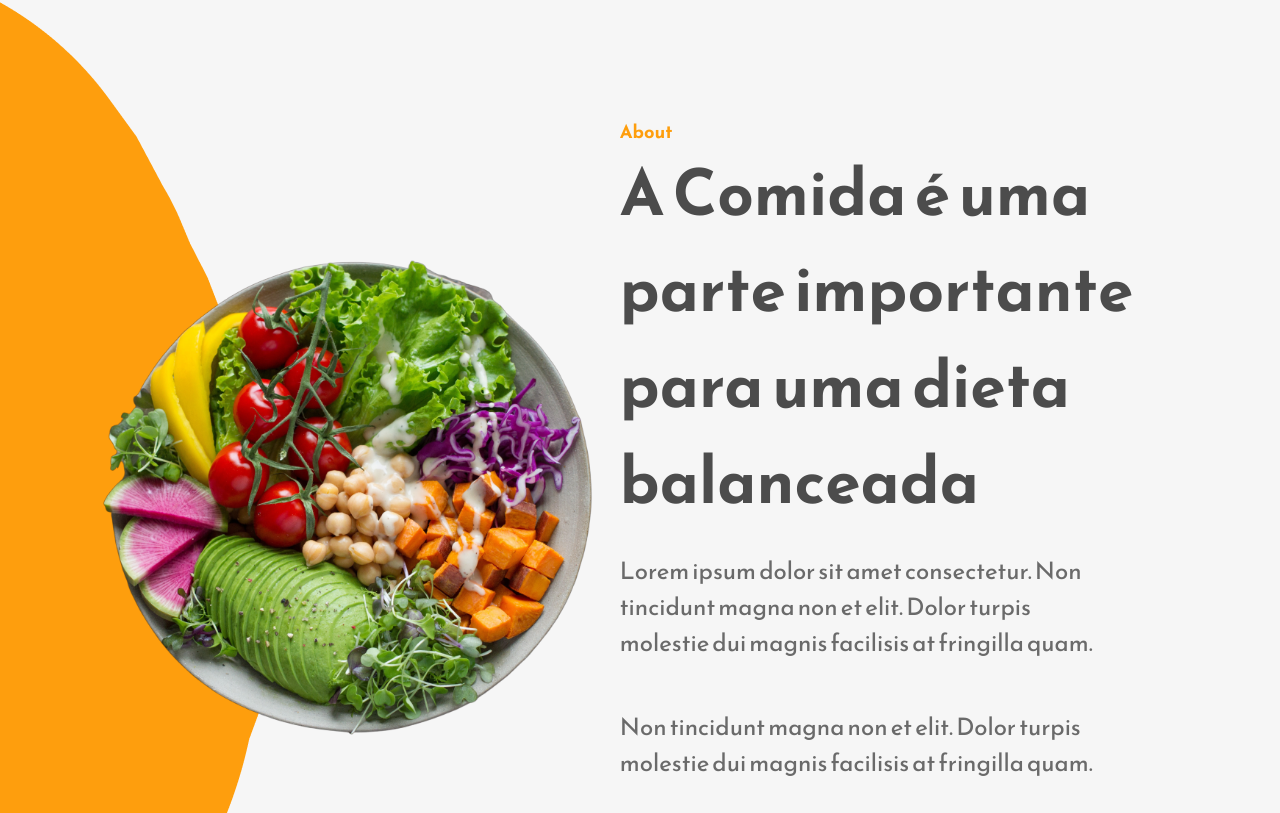
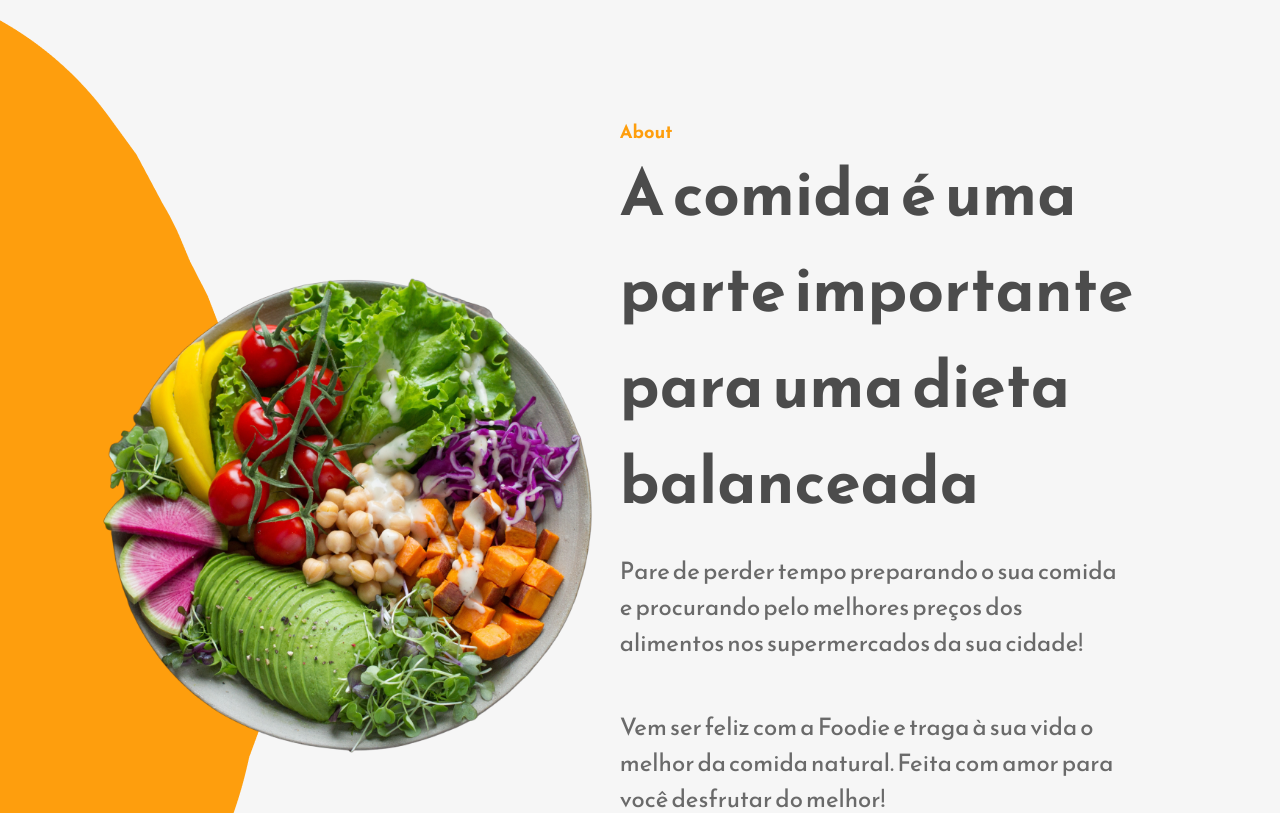
Before and after one commit to gabrielAraujoUni9/Projeto-website, a React (Create React App) app: page / in a window 1280 px wide. Shown: the part 907-1720 px from the top of the page. Built offline with nearby package versions, Linux system fonts and the light colour scheme.

Commit message:
Update About.js

```diff
--- a/src/Components/About.js
+++ b/src/Components/About.js
@@ -15,15 +15,16 @@ const About = () => {
       <div className="about-section-text-container">
         <p className="primary-subheading">About</p>
         <h1 className="primary-heading">
-          A Comida é uma parte importante para uma dieta balanceada
+          A comida é uma parte importante para uma dieta balanceada
         </h1>
         <p className="primary-text">
-          Lorem ipsum dolor sit amet consectetur. Non tincidunt magna non et
-          elit. Dolor turpis molestie dui magnis facilisis at fringilla quam.
+          Pare de perder tempo preparando o sua comida e procurando
+          pelo melhores preços dos alimentos nos supermercados da
+          sua cidade!
         </p>
         <p className="primary-text">
-          Non tincidunt magna non et elit. Dolor turpis molestie dui magnis
-          facilisis at fringilla quam.
+          Vem ser feliz com a Foodie e traga à sua vida o melhor
+          da comida natural. Feita com amor para você desfrutar do melhor!
         </p>
         <div className="about-buttons-container">
           <button className="secondary-button">Veja mais</button>
```
